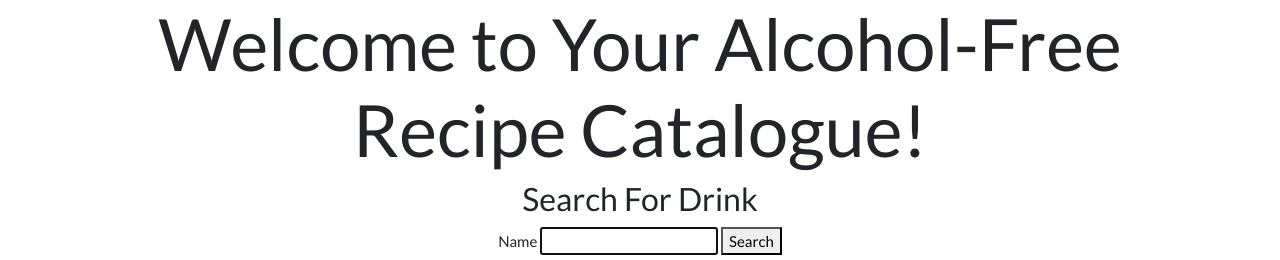
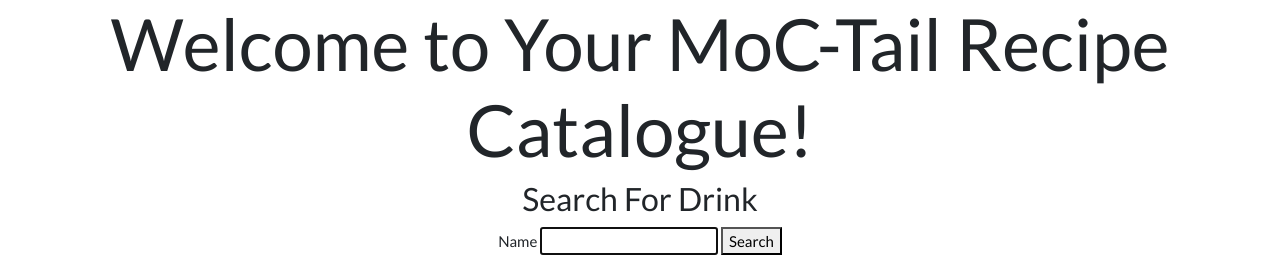
Before and after one commit to makeitbreaux/Moment-of-Clarity, a Flask app: template templates/index.html in a window 1280 px wide. Shown: the part 71-331 px from the top of the page. Run offline with Flask 2, Linux system fonts and the light colour scheme; the template is opened without the code that fills it, so the values that code supplies are empty; some libraries are stand-ins or nearby versions.

Commit message:
Added a few ingredients to alcoholic.py

```diff
--- a/alcoholic.py
+++ b/alcoholic.py
@@ -7,6 +7,9 @@ alcoholicIngredients = [
         },
         {
             "ingredient" : "Gin"
+        },
+        {
+            "ingredient" : "Absinthe"
         },
         {
             "ingredient" : "Galliano"
--- a/templates/index.html
+++ b/templates/index.html
@@ -5,7 +5,7 @@
 <!-- NEED TO GET THIS STYLED BETTER, TOP HALF OF PAGE OUT OF ALIGNMENT -->
 <div class="container-lg">
   <div class="row justify-content-center">
-  <h1 class="display-3" style="text-align: center;">Welcome to Your Alcohol-Free Recipe Catalogue!</h1></div>
+  <h1 class="display-3" style="text-align: center;">Welcome to Your MoC-Tail Recipe Catalogue!</h1></div>
   <div class="row justify-content-center">
     <h3 class="text-center">Search For Drink</h3>
   </div>
```
